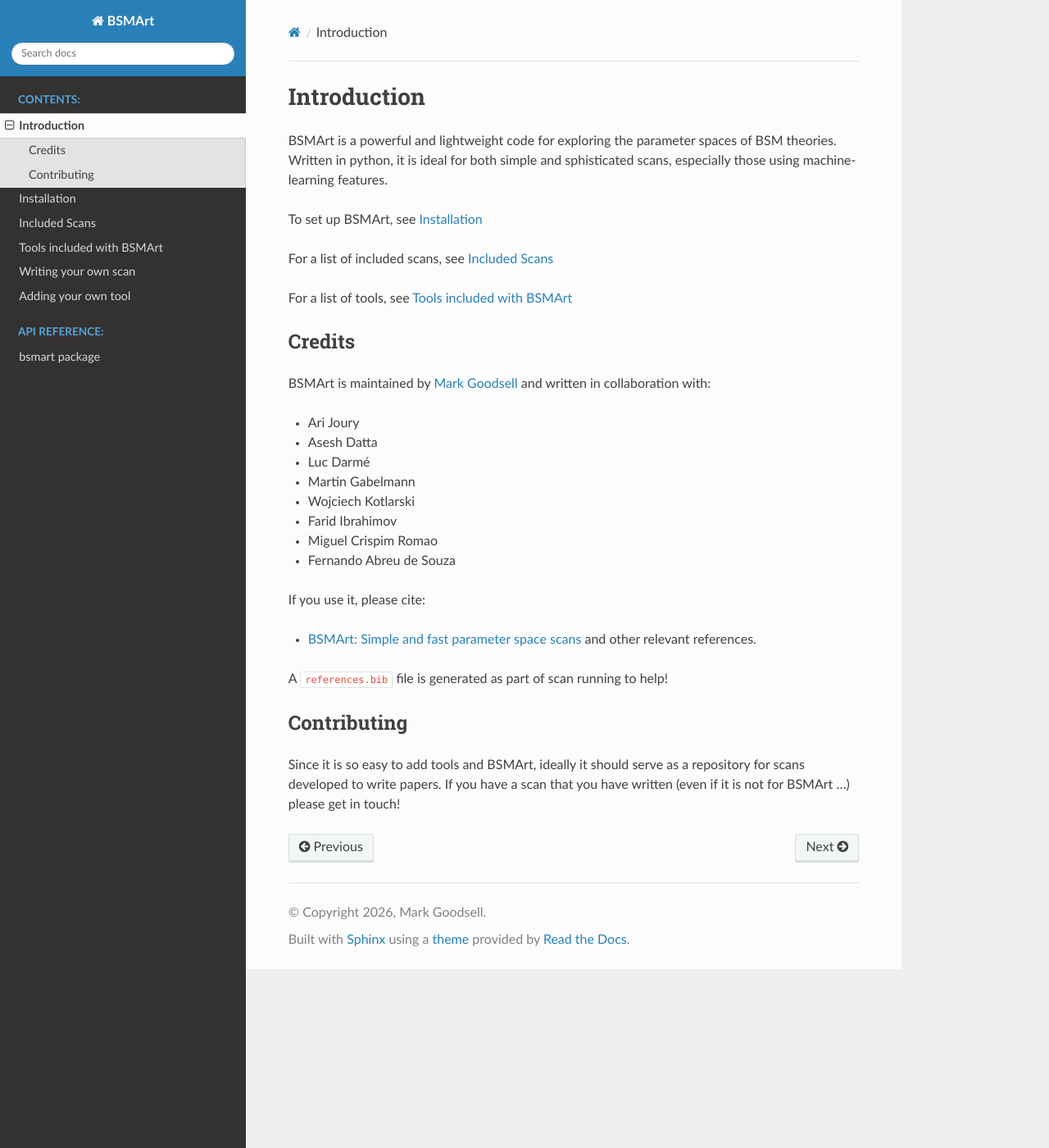
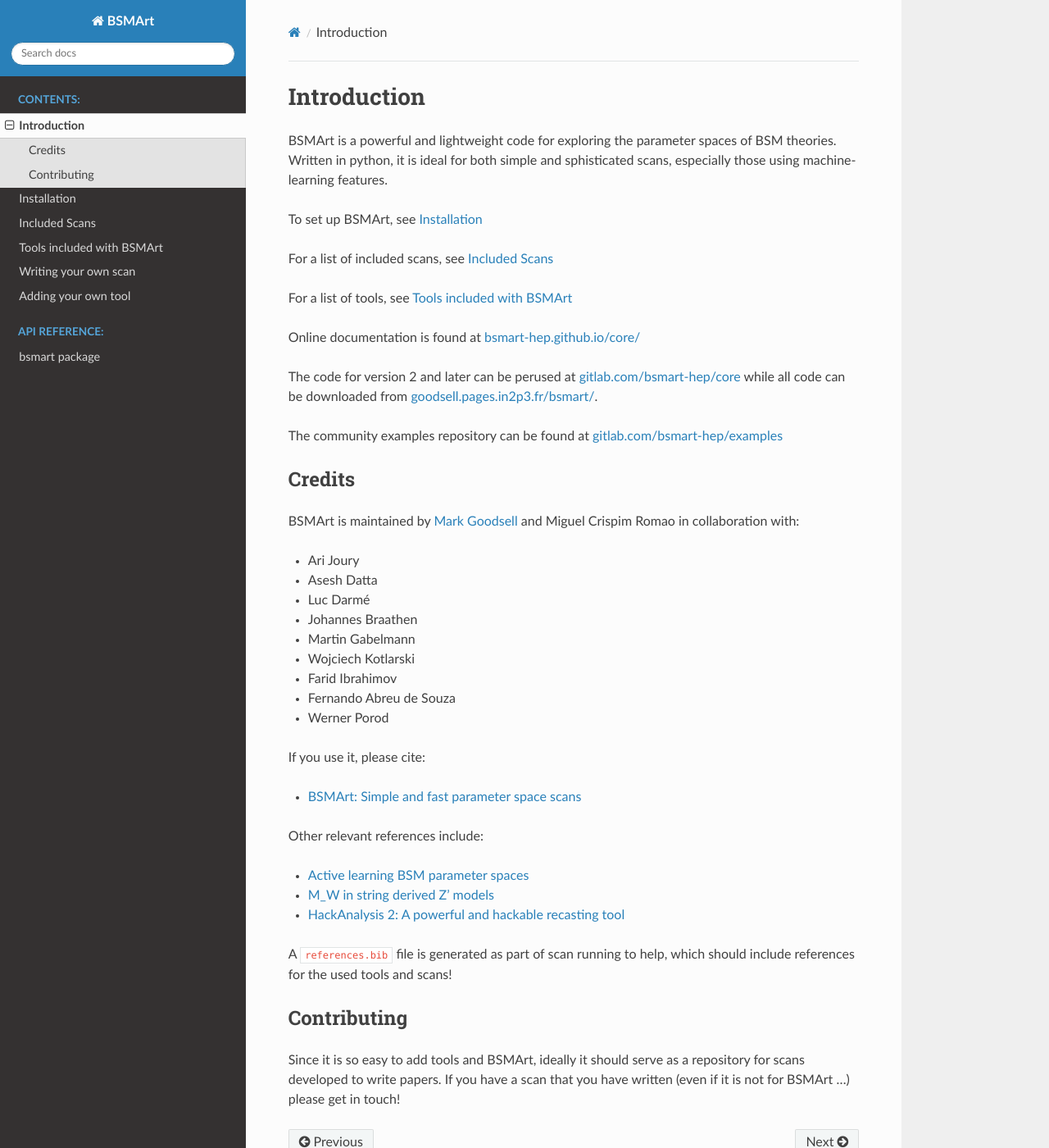
Before and after one commit to BSMArt-HEP/core, a Sphinx documentation site: the page built from docs/source/guides/Introduction.md, in a window 1280 px wide and 1400 px high. Shown: the whole window at 82% size. Built offline with Sphinx 7.4.7 and the Read the Docs theme 3.1.0, drawn with Linux system fonts in a browser that asks for light colours.

Commit message:
update to docs

```diff
--- a/docs/source/conf.py
+++ b/docs/source/conf.py
@@ -25,7 +25,7 @@
                 'sphinx.ext.autosummary']
 
 autosummary_generate = True
-autodoc_mock_imports = ["torch","cmaes","deap","evosax","imblearn","jax","skimage","pyod","yaml","Higgs","anyBSM","flavio","wilson","pandas","sklearn"]
+autodoc_mock_imports = ["torch","cmaes","deap","evosax","imblearn","jax","skimage","pyod","yaml","Higgs","anyBSM","flavio","wilson","pandas","sklearn","mpi4py","psutil","tqdm","rich","numpy","scipy","matplotlib","emcee","wget","requests","seaborn","corner","six","vegas"]
 
 templates_path = ['_templates']
 exclude_patterns = []
--- a/docs/source/guides/Introduction.md
+++ b/docs/source/guides/Introduction.md
@@ -9,26 +9,41 @@
 
 For a list of tools, see {doc}`Tools`
 
+Online documentation is found at [bsmart-hep.github.io/core/](https://bsmart-hep.github.io/core/)
+
+The code for version 2 and later can be perused at [gitlab.com/bsmart-hep/core](https://gitlab.com/bsmart-hep/core)
+while all code can be downloaded from [goodsell.pages.in2p3.fr/bsmart/](https://goodsell.pages.in2p3.fr/bsmart/).
+
+
+The community examples repository can be found at [gitlab.com/bsmart-hep/examples](https://gitlab.com/bsmart-hep/examples)
+
 
 Credits
 -------
 
-BSMArt is maintained by [Mark Goodsell](https://sites.google.com/view/mark-d-goodsell) and written in collaboration with:
+BSMArt is maintained by [Mark Goodsell](https://sites.google.com/view/mark-d-goodsell) and Miguel Crispim Romao in collaboration with:
 
 * Ari Joury
 * Asesh Datta
 * Luc Darmé
+* Johannes Braathen
 * Martin Gabelmann
 * Wojciech Kotlarski
 * Farid Ibrahimov
-* Miguel Crispim Romao
 * Fernando Abreu de Souza
+* Werner Porod
 
 If you use it, please cite:
 
-* [BSMArt: Simple and fast parameter space scans](https://inspirehep.net/literature/2620283) and other relevant references.
+* [BSMArt: Simple and fast parameter space scans](https://inspirehep.net/literature/2620283)
 
-A `references.bib` file is generated as part of scan running to help!
+Other relevant references include:
+* [Active learning BSM parameter spaces](https://arxiv.org/abs/2204.13950)
+* [M_W in string derived Z’ models](https://arxiv.org/abs/2312.13411)
+* [HackAnalysis 2: A powerful and hackable recasting tool](https://arxiv.org/abs/2406.10042)
+
+
+A `references.bib` file is generated as part of scan running to help, which should include references for the used tools and scans!
 
 Contributing
 ------------
--- a/docs/source/guides/scans.rst
+++ b/docs/source/guides/scans.rst
@@ -12,6 +12,8 @@
 * :doc:`read_dir <../api/generated/bsmart.scans.read_dir>`, reads input files from a directory and runs tools. Useful especially for collider studies where e.g. the input files are spectrum files.
 * :doc:`read_dir_mpi <../api/generated/bsmart.scans.read_dir_mpi>`, MPI version of the above, so can therefore be run over several nodes.
 * :doc:`AL <../api/generated/bsmart.scans.AL>`, an active learning scan, described in the paper `Active Learning <https://arxiv.org/abs/2204.13950>`_.
+* :doc:`CMAES <../api/generated/bsmart.scans.CMAES>`, a highly-efficient optimisation algorithm.
+* :doc:`CMAES_ND <../api/generated/bsmart.scans.CMAES_ND>`, optimisation with novelty detection.
 * :doc:`Contour2D <../api/generated/bsmart.scans.Contour2D>`, a scan for finding points along a contour in two dimensions.
 * :doc:`ContourGP <../api/generated/bsmart.scans.ContourGP>`, adapted from `excursion <https://github.com/diana-hep/excursion>`_ by Heinrich, Louppe and Cranmer, requires sklearn. Similar in aim to Contour2D, except it uses Gaussian Processes to find a contour (e.g. an exclusion curve).
 * :doc:`MultiNest <../api/generated/bsmart.scans.MultiNest>`, uses `MultiNest <https://github.com/farhanferoz/MultiNest>`_. Parallelisation through MPI.
```
Also changed, not shown: docs/source/api/generated/bsmart.scans.AffineMC.rst (added, +7 -0 lines), docs/source/api/generated/bsmart.scans.DLScanner.rst (added, +7 -0 lines), docs/source/api/generated/bsmart.scans.Vegas.rst (added, +7 -0 lines), docs/source/guides/Installation.md (+19 -5 lines), 4 other files.
